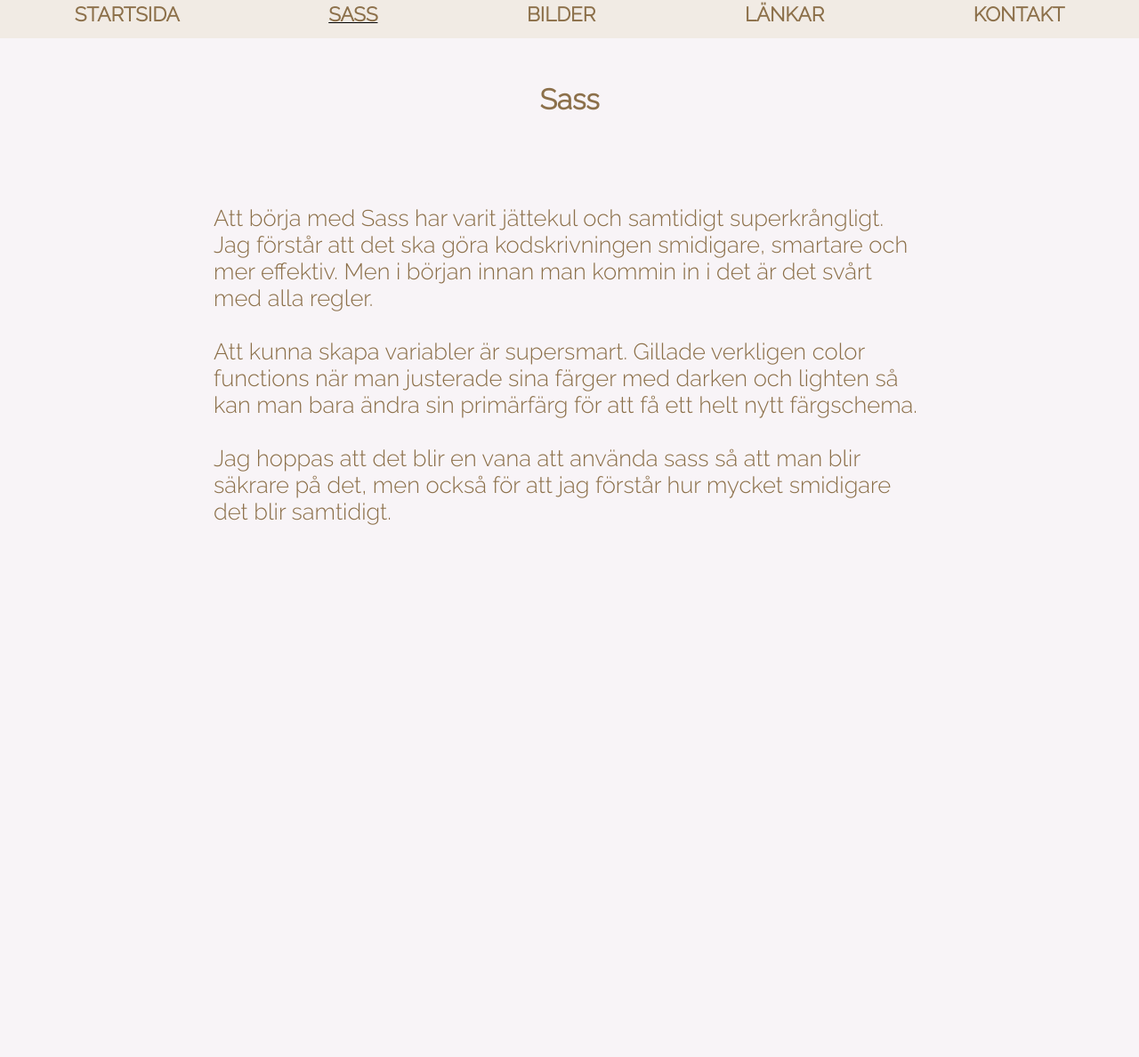
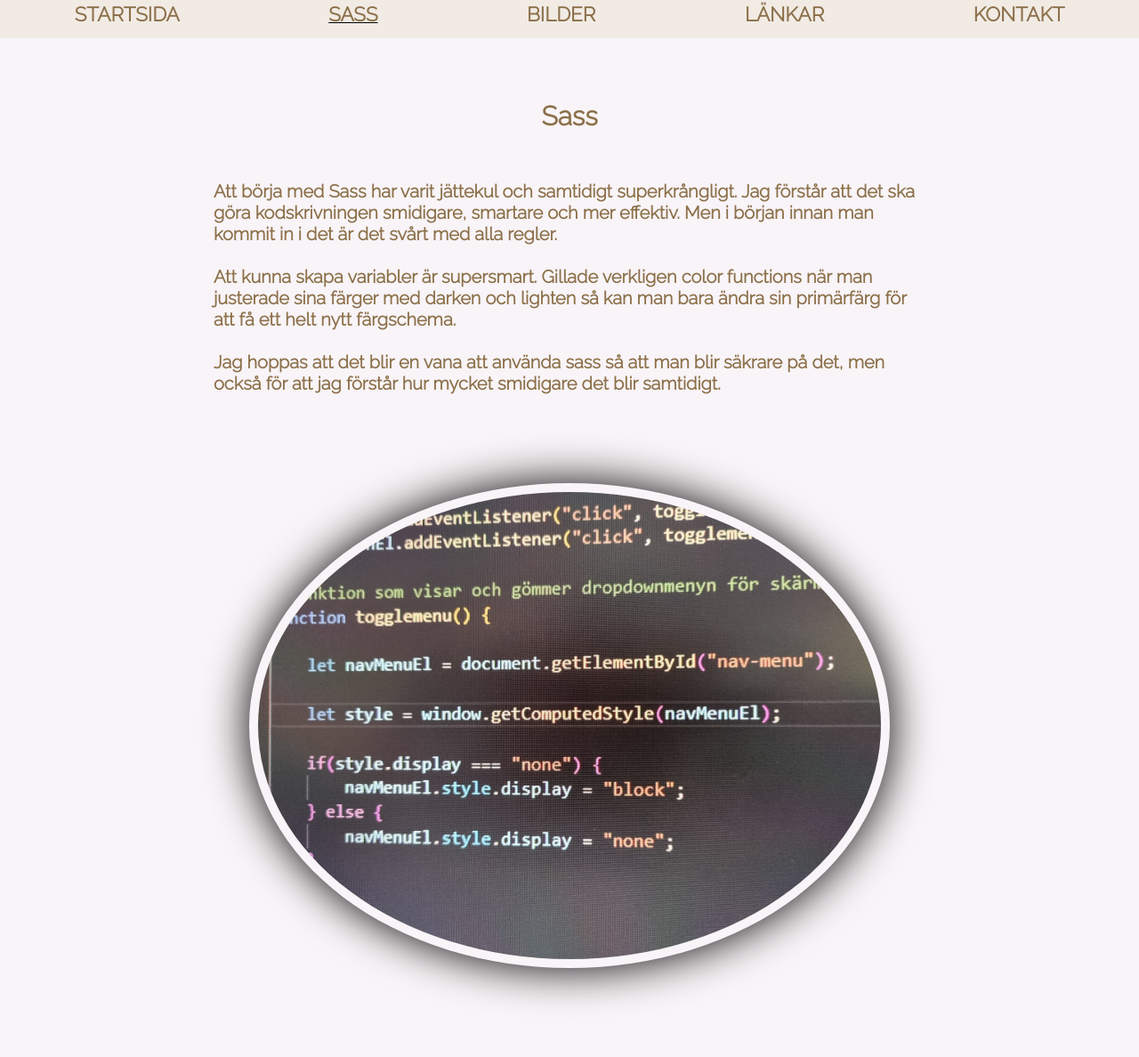
Before and after one commit to Anne-Lii/frontend_moment3_sass, a website built with Parcel: page src/sass.html in a window 1280 px wide. Shown: the part 107-1295 px from the top of the page at 89% size. Before the commit the page ends 800 px from the top, so only its background shows below. Built offline with nearby package versions, Linux system fonts and the light colour scheme.

Commit message:
lagt till bild på sass-sidan. justerat css kod. lagt till ifsats

```diff
--- a/src/CSS/_base.scss
+++ b/src/CSS/_base.scss
@@ -1,31 +1,58 @@
 //variabler
 $roundedCornersPics: 50%;
 
-//variabler färg light-mode
+//färgvariabler för light-mode
 $primaryBackground: #f8f4f7;
 $primaryColor: #DFD3C3;
 $darkerColor: darken($primaryColor, 40%);
 $lighterColor: lighten($primaryColor, 10%);
 
 
-//färgscema för dark-mode
+//färgvariabler för dark-mode
 $primaryBackgroundDark: darken($primaryColor, 60%);
 $headerDark: darken($primaryColor, 40%);
 
 
+* {
+    margin: 0;
+    padding: 0;
+}
 
 body {
     font-family: 'Raleway', sans-serif;
 }
-p{
+
+h1 {
+    font-size: 24px;
+}
+
+h2 {
+    font-size: 20px;
+}
+
+p {
     font-size: 1.6em;
     font-weight: 400;
 }
 
+@if (prefers-color-scheme: dark) {
+    h1 {
+        font-size: 30px;
+    }
 
-//mixinsDFD3C3
+    p {
+        font-size: 1.6em;
+        font-weight: bold;
+    }
+
+    img {
+        padding: 10px;
+    }
+}
+
+//mixin för att centrera
 @mixin flexCenter() {
-    display:flex;
+    display: flex;
     justify-content: center;
     align-items: center;
 }
--- a/src/CSS/_layout.scss
+++ b/src/CSS/_layout.scss
@@ -1,9 +1,4 @@
 @use "base";
-
-* {
-    margin: 0;
-    padding: 0;
-}
 
 body {
     width: 100%;
@@ -12,19 +7,16 @@
 
 header {
     width: 100%;
-    height:100px;
+    height: 100px;
     background-color: base.$primaryColor;
-
-    img {
-        width: 400px;
-        max-width: 50%;
-    }
 }
 
-@media (prefers-color-scheme:dark){
+//annat färgschema för mörkt tema
+@media (prefers-color-scheme:dark) {
     body {
         background-color: base.$primaryBackgroundDark;
     }
+
     header {
         background-color: base.$headerDark;
     }
@@ -36,7 +28,9 @@
     display: none;
 }
 
+//navigeringen för större skärmar än 800 pixlar
 #nav-bigscreen {
+
     width: 100%;
     background-color: base.$lighterColor;
     height: 50px;
@@ -56,7 +50,6 @@
         text-transform: uppercase;
         text-decoration: none;
 
-
         &:hover {
             color: base.$primaryColor;
             cursor: pointer;
@@ -73,14 +66,15 @@
     h1,
     h2 {
         @include base.flexCenter();
-        padding-top: 50px;
-        padding-bottom: 50px;
+        padding-top: 55px;
         color: base.$darkerColor;
+        max-width: 100%;
     }
 
     section {
         max-width: 1000px;
         margin: auto;
+        padding: 100px 0;
 
         img {
             max-width: 90%;
@@ -90,24 +84,27 @@
             box-shadow: 0 0 50px;
             border-radius: base.$roundedCornersPics;
         }
-
-        h2 {
-            max-width: 100%;
-        }
     }
 }
 
 #main_sass {
 
     @extend #main_index;
+
+    h1 {
+        padding-top: 70px;
+    }
+
     section {
-        max-width: 800px
+        width: 800px;
+        max-width: 80%;
+        padding-top: 0
     }
 
     p {
-      @extend h2;
+        @extend h2;
+    }
 
-    }
 
 }
 
@@ -123,7 +120,7 @@
     header {
         height: 150px;
 
-        img{
+        img {
             width: 300px;
         }
     }
@@ -229,6 +226,4 @@
             padding: 2%;
         }
     }
-
-
 }
--- a/src/sass.html
+++ b/src/sass.html
@@ -25,8 +25,7 @@
         </ul>
     </nav>
 
-     <!--Menyknapp för att öppna dropdown meny-->
-     <button class="menu-btn open" id="open-menu">
+    <button class="menu-btn open" id="open-menu">
         <span class="menu-icon" id="menu-icon-bars">
             <span class="bars"></span>
             <span class="bars"></span>
@@ -34,10 +33,8 @@
         </span>
     </button>
 
-    <!--dropdown meny och stängknappen -->
     <nav id="nav-menu">
 
-        <!--Stängknappen som visas när dropmenyn är utfälld-->
         <button id="close-menu">
             <span class="menu-icon" id="menu-icon-cross">
                 <span class="bars cross1"></span>
@@ -58,7 +55,7 @@
             <p>
                 Att börja med Sass har varit jättekul och samtidigt superkrångligt.
                 Jag förstår att det ska göra kodskrivningen smidigare, smartare och mer effektiv.
-                Men i början innan man kommin in i det är det svårt med alla regler. <br><br>
+                Men i början innan man kommit in i det är det svårt med alla regler. <br><br>
 
                 Att kunna skapa variabler är supersmart.
                 Gillade verkligen color functions när man justerade sina färger med darken och lighten
@@ -70,6 +67,15 @@
 
             </p>
         </section>
+
+        <section id="section1">
+            <picture id="pic1">
+             <source srcset="pictures/code.jpg?as=avif&quality=70&width=700" type="image/avif">
+             <source srcset="pictures/code.jpg?as=webp&quality=70&width=700" type="image/webp">
+             <source srcset="pictures/code.jpg?quality=70&width=700" type="image/jpeg">
+             <img src="pictures/code.jpg" alt="test">
+            </picture>
+         </section>
     </main>
     <footer>
 
```
Also changed, not shown: src/index.html (+4 -11 lines), src/pictures/code.jpg (added), src/pictures/logo.png (deleted).
